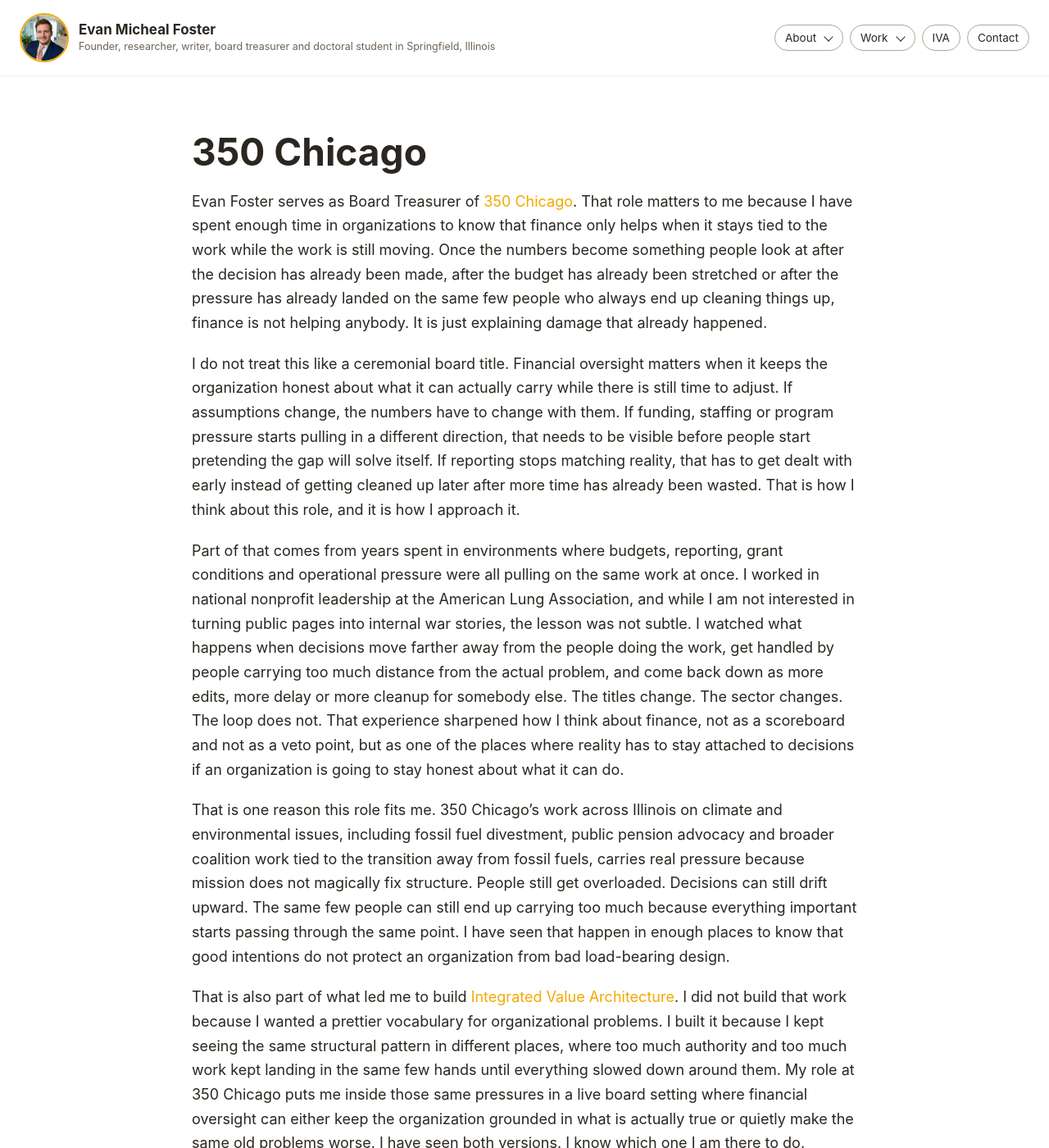
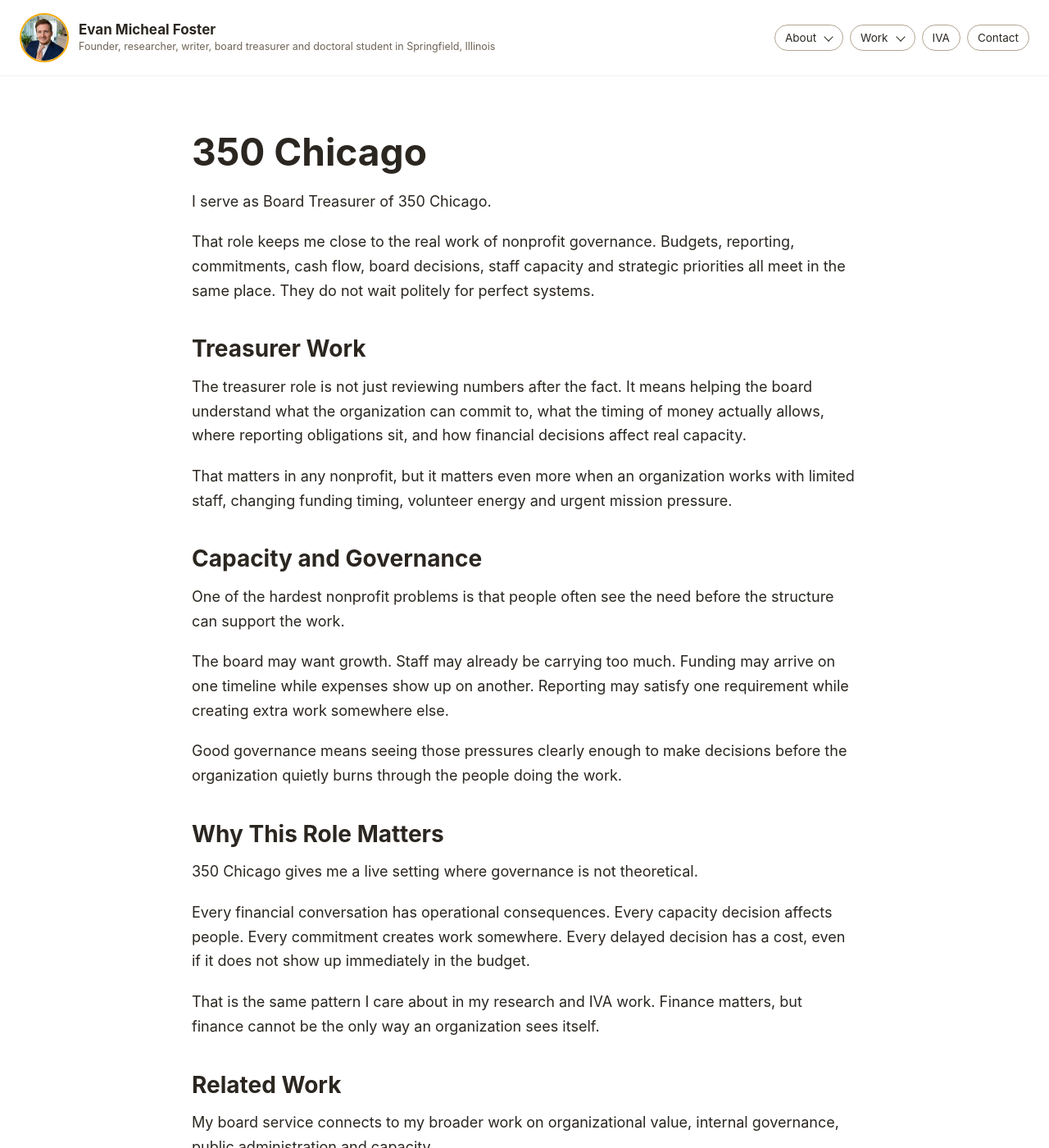
Before and after one commit to efost7873/evanmichealfoster.com, a Jekyll site: the page built from 350-chicago.md, in a window 1280 px wide and 1400 px high. Shown: the whole window at 82% size. Built offline with Jekyll 4.4.1, drawn with Linux system fonts in a browser that asks for light colours; some of the changed text lies outside the part shown.

Commit message:
Update 350-chicago.md

```diff
--- a/350-chicago.md
+++ b/350-chicago.md
@@ -1,18 +1,40 @@
 ---
 layout: default
-title: Evan Foster | Board Treasurer at 350 Chicago
+title: 350 Chicago | Evan Foster Board Treasurer
 permalink: /350-chicago/
-description: Evan Foster serves as Board Treasurer at 350 Chicago, where financial oversight stays tied to real board decisions, organizational capacity and governance.
+description: Evan Foster serves as Board Treasurer of 350 Chicago, with work focused on financial oversight, reporting, governance, capacity and nonprofit sustainability.
 ---
 
 # 350 Chicago
 
-Evan Foster serves as Board Treasurer of <a href="https://www.350chicago.org/" target="_blank" rel="noopener">350 Chicago</a>. That role matters to me because I have spent enough time in organizations to know that finance only helps when it stays tied to the work while the work is still moving. Once the numbers become something people look at after the decision has already been made, after the budget has already been stretched or after the pressure has already landed on the same few people who always end up cleaning things up, finance is not helping anybody. It is just explaining damage that already happened.
+I serve as Board Treasurer of 350 Chicago.
 
-I do not treat this like a ceremonial board title. Financial oversight matters when it keeps the organization honest about what it can actually carry while there is still time to adjust. If assumptions change, the numbers have to change with them. If funding, staffing or program pressure starts pulling in a different direction, that needs to be visible before people start pretending the gap will solve itself. If reporting stops matching reality, that has to get dealt with early instead of getting cleaned up later after more time has already been wasted. That is how I think about this role, and it is how I approach it.
+That role keeps me close to the real work of nonprofit governance. Budgets, reporting, commitments, cash flow, board decisions, staff capacity and strategic priorities all meet in the same place. They do not wait politely for perfect systems.
 
-Part of that comes from years spent in environments where budgets, reporting, grant conditions and operational pressure were all pulling on the same work at once. I worked in national nonprofit leadership at the American Lung Association, and while I am not interested in turning public pages into internal war stories, the lesson was not subtle. I watched what happens when decisions move farther away from the people doing the work, get handled by people carrying too much distance from the actual problem, and come back down as more edits, more delay or more cleanup for somebody else. The titles change. The sector changes. The loop does not. That experience sharpened how I think about finance, not as a scoreboard and not as a veto point, but as one of the places where reality has to stay attached to decisions if an organization is going to stay honest about what it can do.
+## Treasurer Work
 
-That is one reason this role fits me. 350 Chicago’s work across Illinois on climate and environmental issues, including fossil fuel divestment, public pension advocacy and broader coalition work tied to the transition away from fossil fuels, carries real pressure because mission does not magically fix structure. People still get overloaded. Decisions can still drift upward. The same few people can still end up carrying too much because everything important starts passing through the same point. I have seen that happen in enough places to know that good intentions do not protect an organization from bad load-bearing design.
+The treasurer role is not just reviewing numbers after the fact. It means helping the board understand what the organization can commit to, what the timing of money actually allows, where reporting obligations sit, and how financial decisions affect real capacity.
 
-That is also part of what led me to build <a href="https://integratedvaluearchitecture.com/" target="_blank" rel="noopener">Integrated Value Architecture</a>. I did not build that work because I wanted a prettier vocabulary for organizational problems. I built it because I kept seeing the same structural pattern in different places, where too much authority and too much work kept landing in the same few hands until everything slowed down around them. My role at 350 Chicago puts me inside those same pressures in a live board setting where financial oversight can either keep the organization grounded in what is actually true or quietly make the same old problems worse. I have seen both versions. I know which one I am there to do.
+That matters in any nonprofit, but it matters even more when an organization works with limited staff, changing funding timing, volunteer energy and urgent mission pressure.
+
+## Capacity and Governance
+
+One of the hardest nonprofit problems is that people often see the need before the structure can support the work.
+
+The board may want growth. Staff may already be carrying too much. Funding may arrive on one timeline while expenses show up on another. Reporting may satisfy one requirement while creating extra work somewhere else.
+
+Good governance means seeing those pressures clearly enough to make decisions before the organization quietly burns through the people doing the work.
+
+## Why This Role Matters
+
+350 Chicago gives me a live setting where governance is not theoretical.
+
+Every financial conversation has operational consequences. Every capacity decision affects people. Every commitment creates work somewhere. Every delayed decision has a cost, even if it does not show up immediately in the budget.
+
+That is the same pattern I care about in my research and IVA work. Finance matters, but finance cannot be the only way an organization sees itself.
+
+## Related Work
+
+My board service connects to my broader work on organizational value, internal governance, public administration and capacity.
+
+For more on that work, visit [IVA](https://ivasolution.com/), [Research](/research/) or [Projects](/projects/).
```
